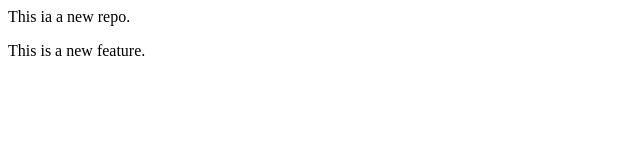
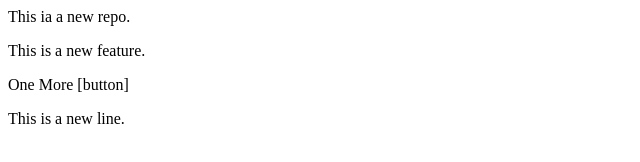
Before and after one commit to rounak-O1/localrepo, a plain HTML site: page index.html in a window 1280 px wide. Shown: the whole page, without its empty margins (0-640 px from the left). Drawn offline with Linux system fonts and the light colour scheme.

Commit message:
Add new line

```diff
--- a/index.html
+++ b/index.html
@@ -1,2 +1,4 @@
 <p>This ia a new repo.</p>
 <p>This is a new feature.</p>
+<p>One More [button] </p>
+<p>This is a new line.</p>
```
